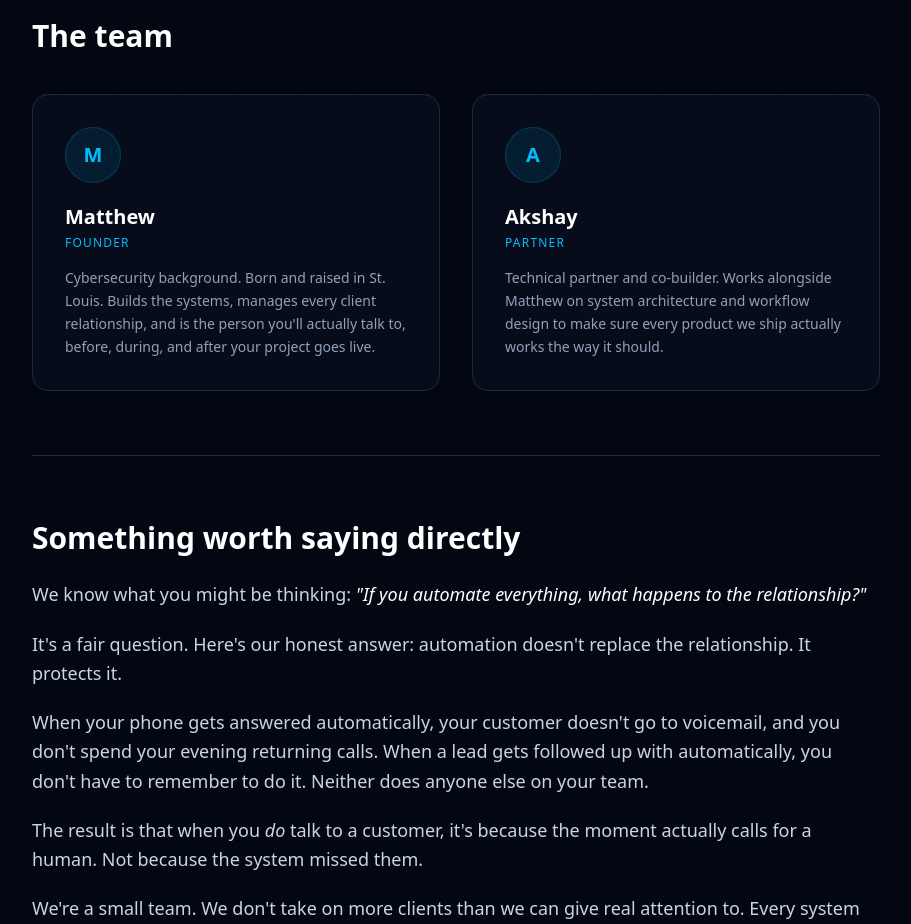
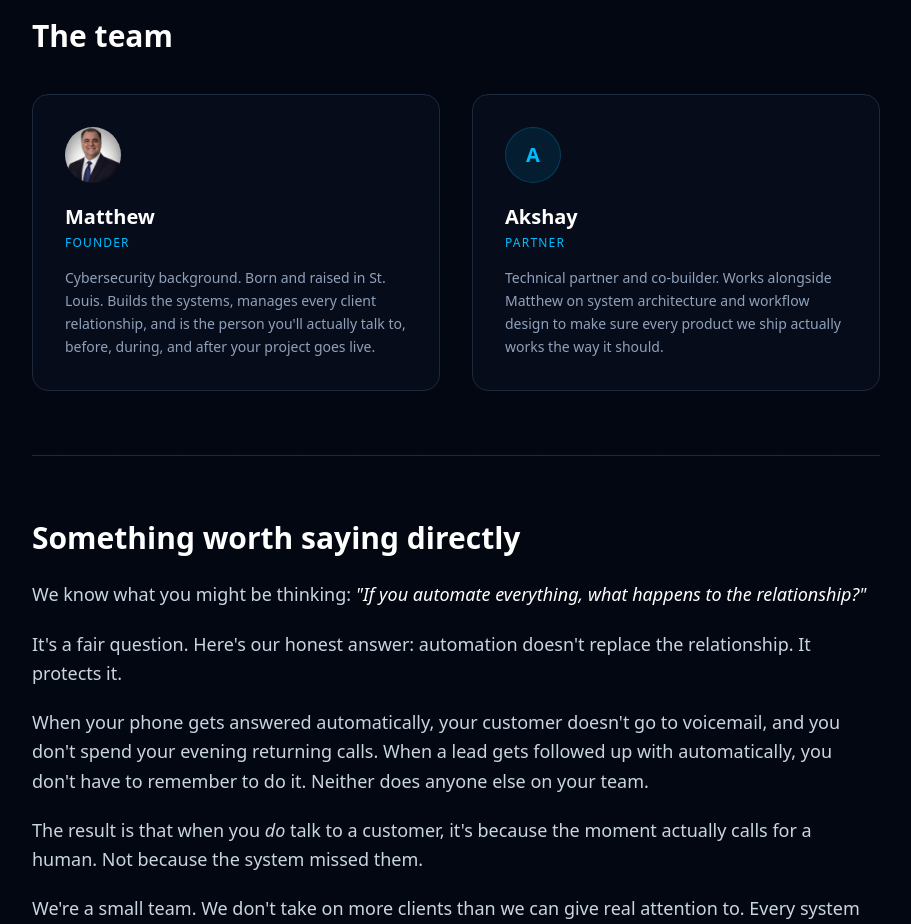
Before and after one commit to irsiya247/stlautomate-next, a Next.js app: page /about in a window 1280 px wide. Shown: the part 1060-1984 px from the top of the page, without its empty margins (184-1095 px from the left). Built offline with nearby package versions, Linux system fonts and the light colour scheme.

Commit message:
Fix favicon, photo on about page

```diff
--- a/src/app/about/page.js
+++ b/src/app/about/page.js
@@ -50,7 +50,7 @@ export default function About() {
             <div className="grid md:grid-cols-2 gap-8">
 
               <div className="border border-slate-800 bg-slate-900/30 rounded-2xl p-8">
-                <div className="w-14 h-14 rounded-full bg-sky-400/10 border border-sky-400/20 flex items-center justify-center text-sky-400 font-bold text-xl mb-5">M</div>
+                <img src="/matthew.jpg" alt="Matthew" className="w-14 h-14 rounded-full object-cover mb-5" />
                 <h3 className="text-xl font-bold mb-1">Matthew</h3>
                 <div className="text-sky-400 text-xs tracking-widest uppercase mb-4">Founder</div>
                 <p className="text-slate-400 text-sm leading-relaxed">
--- a/src/app/layout.js
+++ b/src/app/layout.js
@@ -2,7 +2,10 @@ import "./globals.css";
 
 export const metadata = {
   title: "STL Automate | Automation Tools for Small Businesses in St. Louis",
-  description: "STL Automate builds automated phone receptionists, email systems, and sales outreach tools for small businesses. Never miss a call. Never lose a customer. St. Louis, MO."
+  description: "STL Automate builds automated phone receptionists, email systems, and sales outreach tools for small businesses. Never miss a call. Never lose a customer. St. Louis, MO.",
+  icons: {
+    icon: '/favicon.png',
+  },
 };
 
 export default function RootLayout({ children }) {
```
